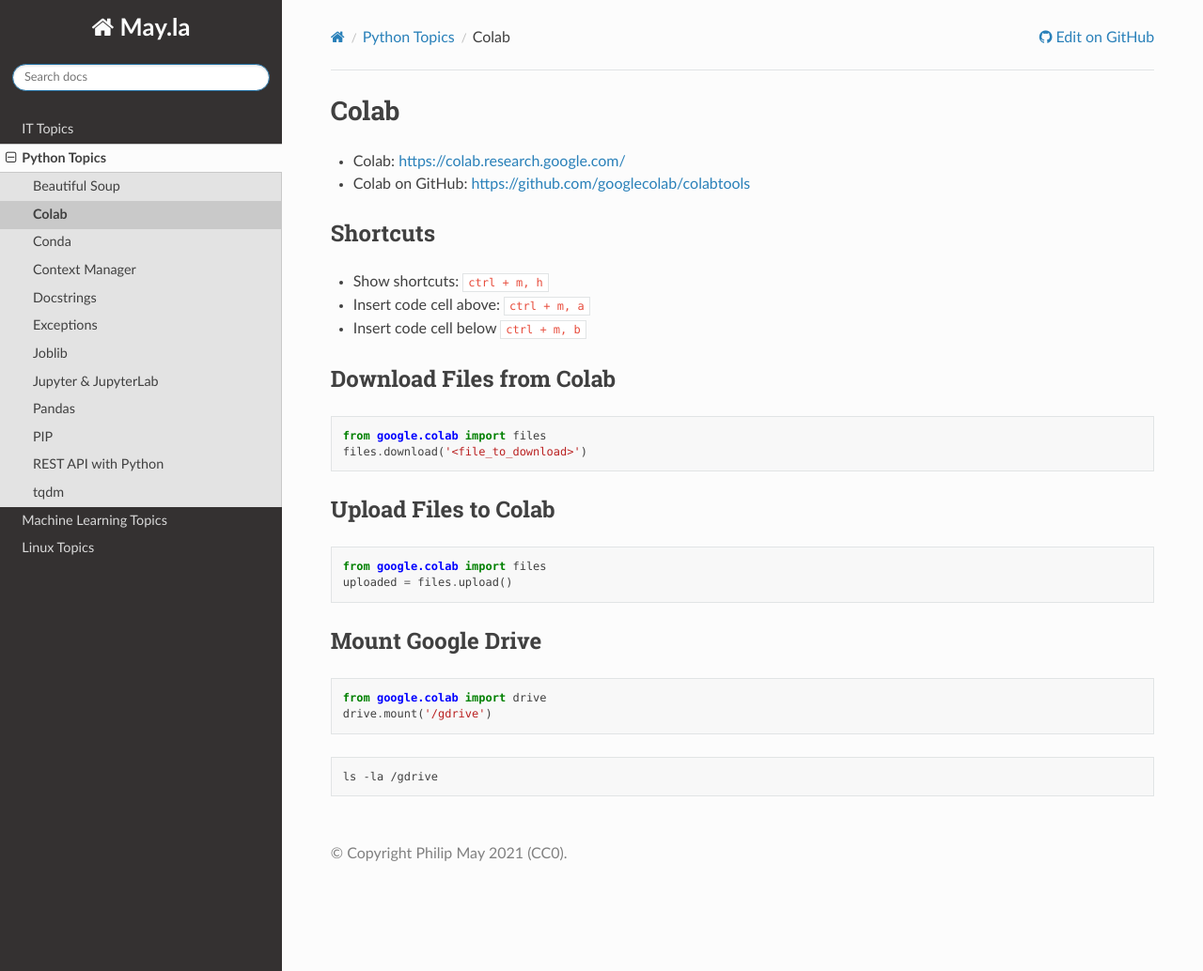
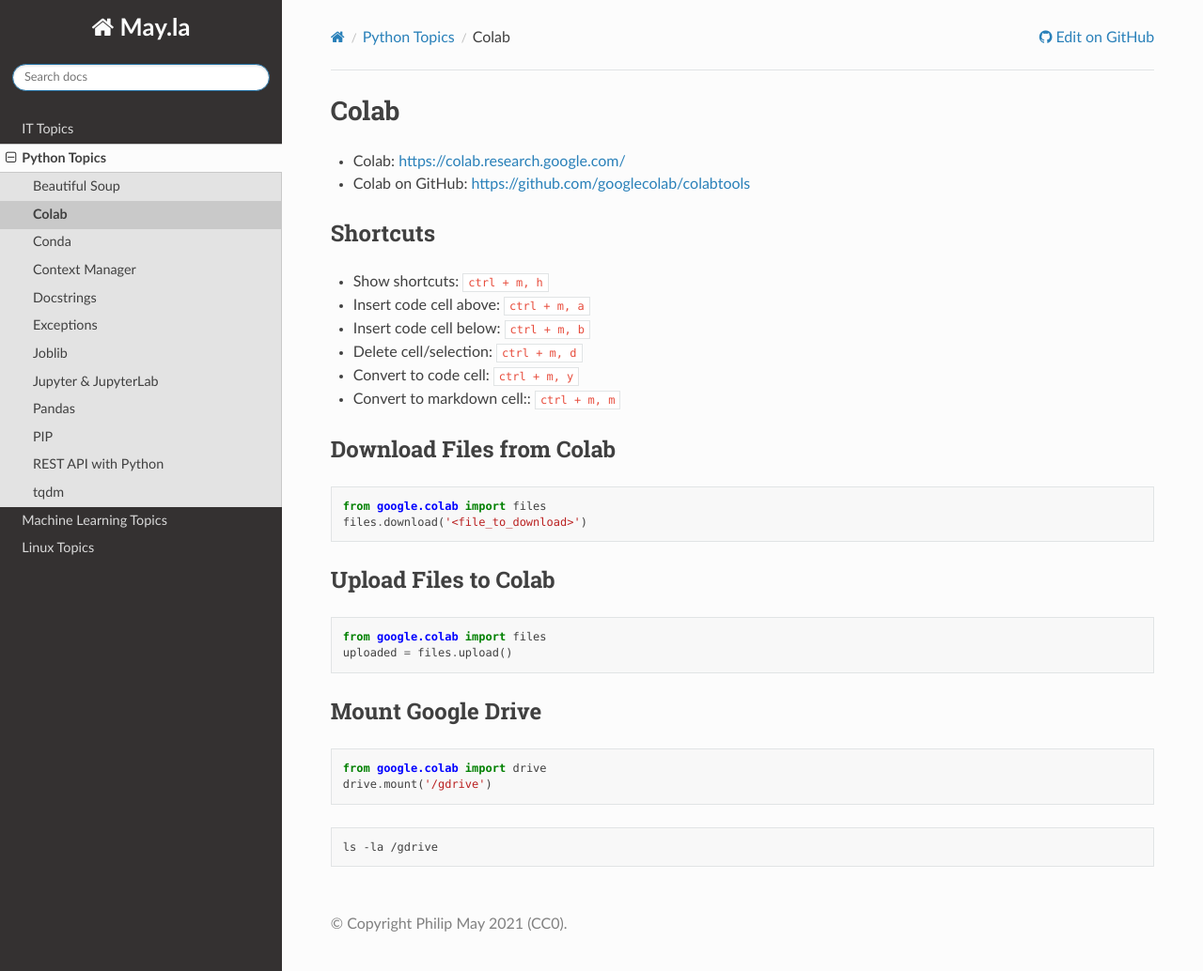
Before and after one commit to PhilipMay/May.la, a Sphinx documentation site: the page built from source/py/colab.md, in a window 1280 px wide and 1034 px high. Shown: the whole window at 94% size. Built offline with Sphinx 7.4.7 and the Read the Docs theme 2.0.0, drawn with Linux system fonts in a browser that asks for light colours.

Commit message:
Update colab.md

````diff
--- a/source/py/colab.md
+++ b/source/py/colab.md
@@ -5,7 +5,10 @@
 ## Shortcuts
 - Show shortcuts: `ctrl + m, h`
 - Insert code cell above: `ctrl + m, a`
-- Insert code cell below `ctrl + m, b`
+- Insert code cell below: `ctrl + m, b`
+- Delete cell/selection: `ctrl + m, d`
+- Convert to code cell: `ctrl + m, y`
+- Convert to markdown cell:: `ctrl + m, m`
 
 ## Download Files from Colab
 ```python
````
